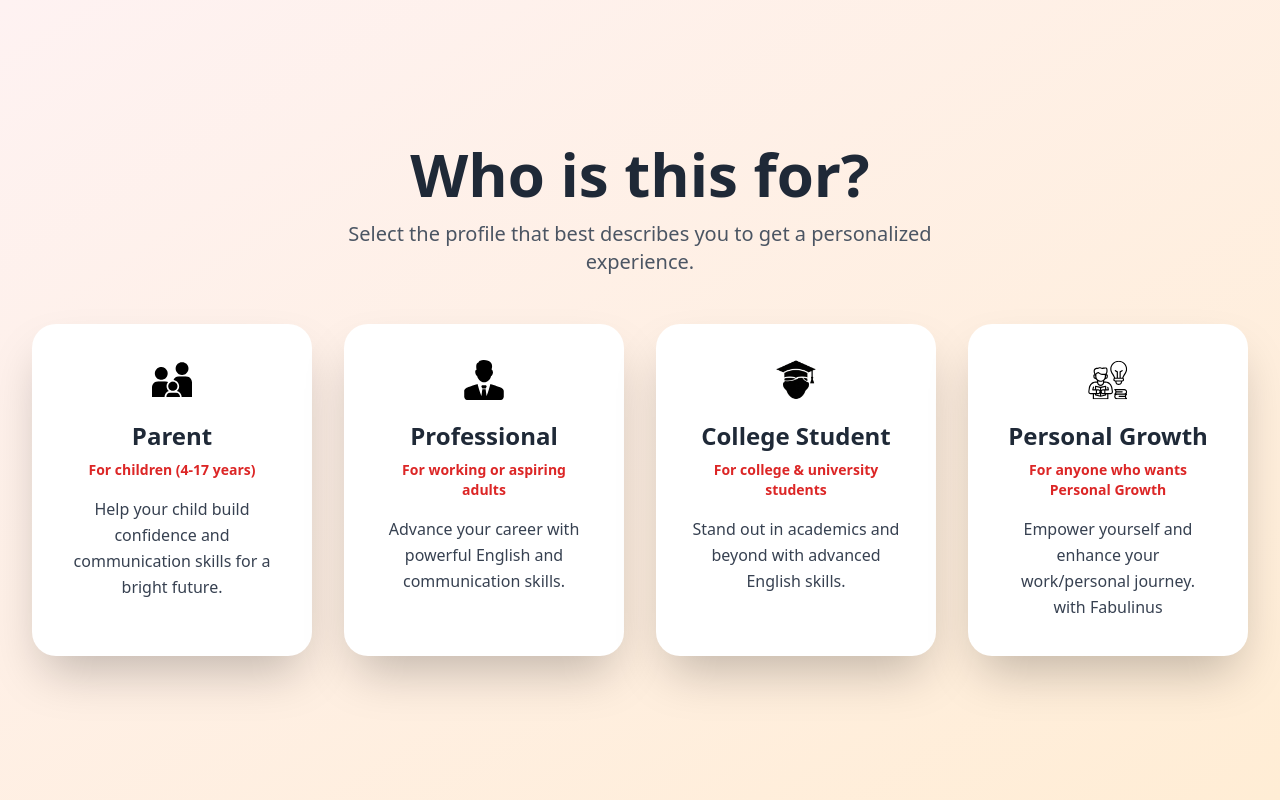
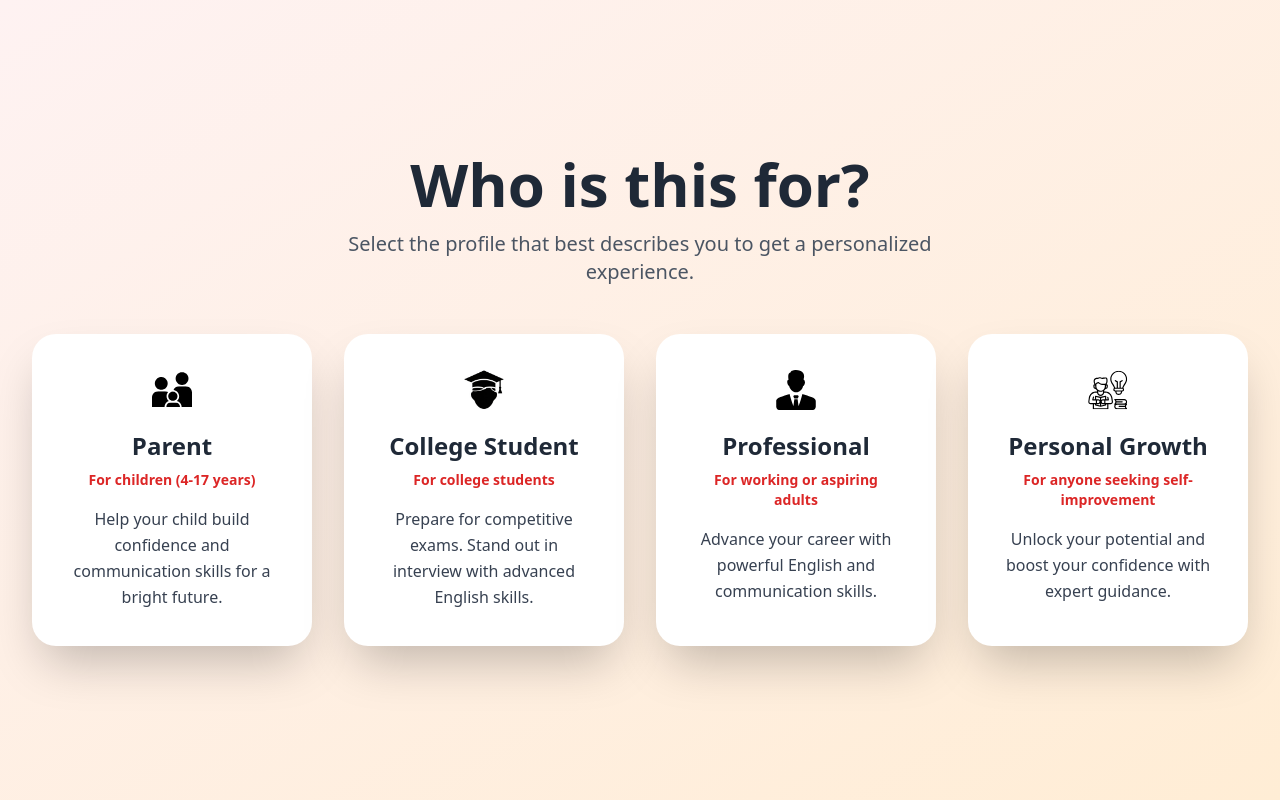
Before and after one commit to Vishalmakhija1012/fab-final-fixed2, a React (Vite) app: page /persona-selection in a window 1280 px wide. Built offline with nearby package versions, Linux system fonts and the light colour scheme.

Commit message:
fix: reorder personas and update college student description

```diff
--- a/src/PersonaSelection.jsx
+++ b/src/PersonaSelection.jsx
@@ -13,6 +13,13 @@ const personas = [
 		description: 'Help your child build confidence and communication skills for a bright future.',
 	},
 	{
+		key: 'college-student',
+		icon: <img src="/Student.svg" alt="College Student" className="w-10 h-10" />, // replaced emoji
+		title: 'College Student',
+		age: 'For college students', // changed
+		description: 'Prepare for competitive exams. Stand out in interview with advanced English skills.',
+	},
+	{
 		key: 'professional',
 		icon: <img src="/Professional.svg" alt="Professional" className="w-10 h-10" />, // replaced emoji
 		title: 'Professional',
@@ -20,18 +27,11 @@ const personas = [
 		description: 'Advance your career with powerful English and communication skills.',
 	},
 	{
-		key: 'college-student',
-		icon: <img src="/Student.svg" alt="College Student" className="w-10 h-10" />, // replaced emoji
-		title: 'College Student',
-		age: 'For college & university students', // changed
-		description: 'Stand out in academics and beyond with advanced English skills.',
-	},
-	{
 		key: 'personal-growth',
 		icon: <img src="/Anyone.svg" alt="Personal Growth" className="w-10 h-10" />, // replaced emoji
 		title: 'Personal Growth', // changed from 'Teacher'
-		age: 'For anyone who wants Personal Growth', // updated from 'For educators and teachers'
-		description: 'Empower yourself and enhance your work/personal journey. with Fabulinus', // updated description
+		age: 'For anyone seeking self-improvement', // updated from 'For educators and teachers'
+		description: 'Unlock your potential and boost your confidence with expert guidance.', // updated description
 	},
 ];
 
@@ -58,11 +58,11 @@ export default function PersonaSelection() {
 			case 'parent':
 				detailPage = 'parent';
 				break;
+			case 'college-student':
+				detailPage = 'college-student';
+				break;
 			case 'professional':
 				detailPage = 'professional';
-				break;
-			case 'college-student':
-				detailPage = 'college-student';
 				break;
 			case 'personal-growth':
 				detailPage = 'personal-growth';
```
